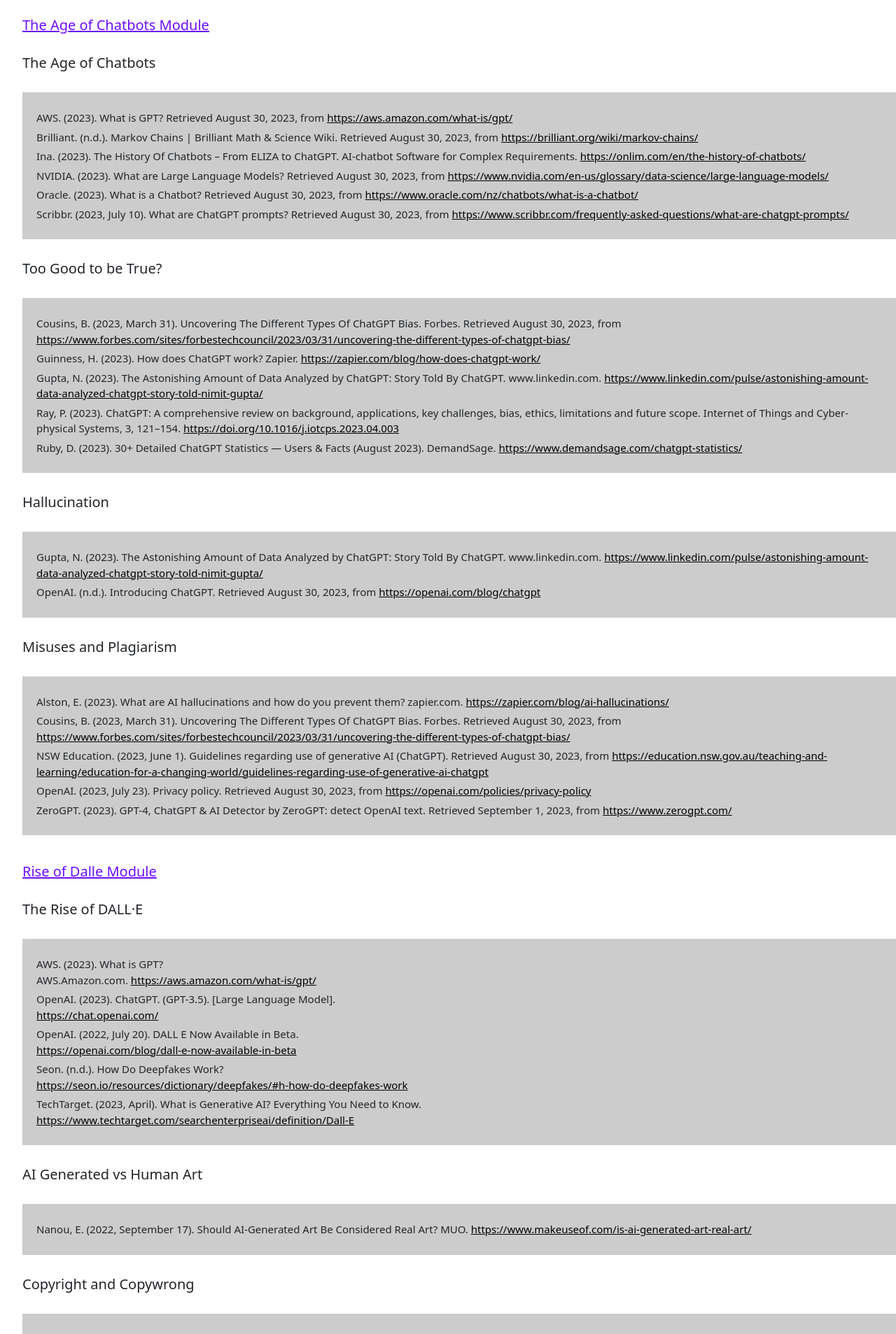
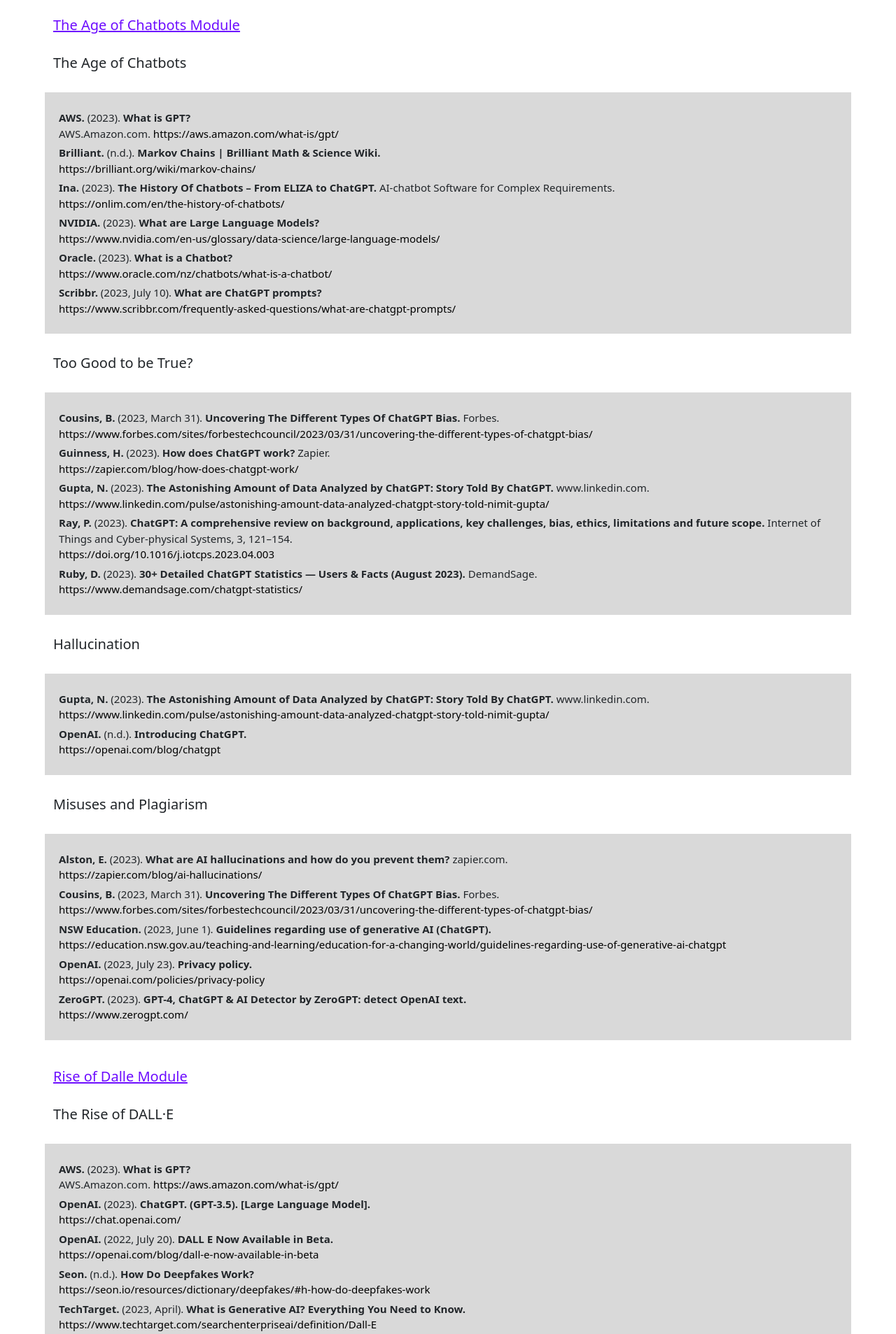
Before and after one commit to harslash/EthicAI, a Vue app in the folder project/ethicai-spa/: page /references in a window 1280 px wide. Shown: the part 140-2047 px from the top of the page at 70% size. Built offline with nearby package versions, Linux system fonts and the light colour scheme.

Commit message:
edit references page

```diff
--- a/project/ethicai-spa/src/components/pages/references-page.vue
+++ b/project/ethicai-spa/src/components/pages/references-page.vue
@@ -5,168 +5,162 @@
       <h1 class="main-heading"><u> References </u> </h1>
     </div>
     <div class="row">
-            <div class="col-md-12">
-                <h2 class="section-heading">The Age of Chatbots Module</h2> <!-- Second Header -->
-            </div>
+      <h2 class="section-heading">The Age of Chatbots Module</h2>
     </div>
     <div class="row">
-            <!-- Add empty headers labeled "text" above each rectangle -->
-            <div class="col-md-12">
         <h3 class="sub-heading">The Age of Chatbots</h3>
     </div>
-            <div class="col-md-12">
+    <div class="row">
       <div class="gray-rectangle">
         <p>
-                        AWS. (2023). What is GPT? Retrieved August 30, 2023, from
-                        <a href="https://aws.amazon.com/what-is/gpt/" target="_blank">https://aws.amazon.com/what-is/gpt/</a>
+          <b>AWS.</b> (2023). <b>What is GPT?</b><br>
+          AWS.Amazon.com. <a href="https://aws.amazon.com/what-is/gpt/" target="_blank">https://aws.amazon.com/what-is/gpt/</a>
         </p>
         <p>
-                        Brilliant. (n.d.). Markov Chains | Brilliant Math & Science Wiki. Retrieved August 30, 2023, from
+          <b>Brilliant.</b> (n.d.). <b>Markov Chains | Brilliant Math & Science Wiki.</b><br>
           <a href="https://brilliant.org/wiki/markov-chains/" target="_blank">https://brilliant.org/wiki/markov-chains/</a>
         </p>
         <p>
-                        Ina. (2023). The History Of Chatbots – From ELIZA to ChatGPT. AI-chatbot Software for Complex Requirements.
+          <b>Ina.</b> (2023). <b>The History Of Chatbots – From ELIZA to ChatGPT.</b> AI-chatbot Software for Complex Requirements.<br>
           <a href="https://onlim.com/en/the-history-of-chatbots/" target="_blank">https://onlim.com/en/the-history-of-chatbots/</a>
         </p>
         <p>
-                        NVIDIA. (2023). What are Large Language Models? Retrieved August 30, 2023, from
+          <b>NVIDIA.</b> (2023). <b>What are Large Language Models?</b><br>
           <a href="https://www.nvidia.com/en-us/glossary/data-science/large-language-models/" target="_blank">https://www.nvidia.com/en-us/glossary/data-science/large-language-models/</a>
         </p>
         <p>
-                        Oracle. (2023). What is a Chatbot? Retrieved August 30, 2023, from
+          <b>Oracle.</b> (2023). <b>What is a Chatbot?</b><br>
           <a href="https://www.oracle.com/nz/chatbots/what-is-a-chatbot/" target="_blank">https://www.oracle.com/nz/chatbots/what-is-a-chatbot/</a>
         </p>
         <p>
-                        Scribbr. (2023, July 10). What are ChatGPT prompts? Retrieved August 30, 2023, from
+          <b>Scribbr.</b> (2023, July 10). <b>What are ChatGPT prompts?</b><br>
           <a href="https://www.scribbr.com/frequently-asked-questions/what-are-chatgpt-prompts/" target="_blank">https://www.scribbr.com/frequently-asked-questions/what-are-chatgpt-prompts/</a>
         </p>
       </div>
     </div>
-            <div class="col-md-12">
+    <div class="row">
         <h3 class="sub-heading">Too Good to be True?</h3>
     </div>
-            <div class="col-md-12">
+    <div class="row">
       <div class="gray-rectangle">
         <p>
-                    Cousins, B. (2023, March 31). Uncovering The Different Types Of ChatGPT Bias. Forbes. Retrieved August 30, 2023, from
+          <b>Cousins, B.</b> (2023, March 31). <b>Uncovering The Different Types Of ChatGPT Bias.</b> Forbes.<br>
           <a href="https://www.forbes.com/sites/forbestechcouncil/2023/03/31/uncovering-the-different-types-of-chatgpt-bias/" target="_blank">https://www.forbes.com/sites/forbestechcouncil/2023/03/31/uncovering-the-different-types-of-chatgpt-bias/</a>
         </p>
         <p>
-                    Guinness, H. (2023). How does ChatGPT work? Zapier.
+          <b>Guinness, H.</b> (2023). <b>How does ChatGPT work?</b> Zapier.<br>
           <a href="https://zapier.com/blog/how-does-chatgpt-work/" target="_blank">https://zapier.com/blog/how-does-chatgpt-work/</a>
         </p>
         <p>
-                    Gupta, N. (2023). The Astonishing Amount of Data Analyzed by ChatGPT: Story Told By ChatGPT. www.linkedin.com.
+          <b>Gupta, N.</b> (2023). <b>The Astonishing Amount of Data Analyzed by ChatGPT: Story Told By ChatGPT.</b> www.linkedin.com.<br>
           <a href="https://www.linkedin.com/pulse/astonishing-amount-data-analyzed-chatgpt-story-told-nimit-gupta/" target="_blank">https://www.linkedin.com/pulse/astonishing-amount-data-analyzed-chatgpt-story-told-nimit-gupta/</a>
         </p>
         <p>
-                    Ray, P. (2023). ChatGPT: A comprehensive review on background, applications, key challenges, bias, ethics, limitations and future scope. Internet of Things and Cyber-physical Systems, 3, 121–154.
+          <b>Ray, P.</b> (2023). <b>ChatGPT: A comprehensive review on background, applications, key challenges, bias, ethics, limitations and future scope.</b> Internet of Things and Cyber-physical Systems, 3, 121–154.<br>
           <a href="https://doi.org/10.1016/j.iotcps.2023.04.003" target="_blank">https://doi.org/10.1016/j.iotcps.2023.04.003</a>
         </p>
         <p>
-                    Ruby, D. (2023). 30+ Detailed ChatGPT Statistics — Users & Facts (August 2023). DemandSage.
+          <b>Ruby, D.</b> (2023). <b>30+ Detailed ChatGPT Statistics — Users & Facts (August 2023).</b> DemandSage.<br>
           <a href="https://www.demandsage.com/chatgpt-statistics/" target="_blank">https://www.demandsage.com/chatgpt-statistics/</a>
         </p>
       </div>
     </div>
-            <div class="col-md-12">
+    <div class="row">
         <h3 class="sub-heading">Hallucination</h3>
     </div>
-            <div class="col-md-12">
+    <div class="row">
       <div class="gray-rectangle">
         <p>
-                    Gupta, N. (2023). The Astonishing Amount of Data Analyzed by ChatGPT: Story Told By ChatGPT. www.linkedin.com.
+          <b>Gupta, N.</b> (2023). <b>The Astonishing Amount of Data Analyzed by ChatGPT: Story Told By ChatGPT.</b> www.linkedin.com.<br>
           <a href="https://www.linkedin.com/pulse/astonishing-amount-data-analyzed-chatgpt-story-told-nimit-gupta/" target="_blank">https://www.linkedin.com/pulse/astonishing-amount-data-analyzed-chatgpt-story-told-nimit-gupta/</a>
         </p>
         <p>
-                    OpenAI. (n.d.). Introducing ChatGPT. Retrieved August 30, 2023, from
+          <b>OpenAI.</b> (n.d.). <b>Introducing ChatGPT.</b><br>
           <a href="https://openai.com/blog/chatgpt" target="_blank">https://openai.com/blog/chatgpt</a>
         </p>
       </div>
     </div>
-            <div class="col-md-12">
+    <div class="row">
         <h3 class="sub-heading">Misuses and Plagiarism</h3>
     </div>
-            <div class="col-md-12">
+    <div class="row">
       <div class="gray-rectangle">
         <p>
-                    Alston, E. (2023). What are AI hallucinations and how do you prevent them? zapier.com.
+          <b>Alston, E.</b> (2023). <b>What are AI hallucinations and how do you prevent them?</b> zapier.com.<br>
           <a href="https://zapier.com/blog/ai-hallucinations/" target="_blank">https://zapier.com/blog/ai-hallucinations/</a>
         </p>
         <p>
-                    Cousins, B. (2023, March 31). Uncovering The Different Types Of ChatGPT Bias. Forbes. Retrieved August 30, 2023, from
+          <b>Cousins, B.</b> (2023, March 31). <b>Uncovering The Different Types Of ChatGPT Bias.</b> Forbes.<br>
           <a href="https://www.forbes.com/sites/forbestechcouncil/2023/03/31/uncovering-the-different-types-of-chatgpt-bias/" target="_blank">https://www.forbes.com/sites/forbestechcouncil/2023/03/31/uncovering-the-different-types-of-chatgpt-bias/</a>
         </p>
         <p>
-                    NSW Education. (2023, June 1). Guidelines regarding use of generative AI (ChatGPT). Retrieved August 30, 2023, from
+          <b>NSW Education.</b> (2023, June 1). <b>Guidelines regarding use of generative AI (ChatGPT).</b><br>
           <a href="https://education.nsw.gov.au/teaching-and-learning/education-for-a-changing-world/guidelines-regarding-use-of-generative-ai-chatgpt" target="_blank">https://education.nsw.gov.au/teaching-and-learning/education-for-a-changing-world/guidelines-regarding-use-of-generative-ai-chatgpt</a>
         </p>
         <p>
-                    OpenAI. (2023, July 23). Privacy policy. Retrieved August 30, 2023, from
+          <b>OpenAI.</b> (2023, July 23). <b>Privacy policy.</b><br>
           <a href="https://openai.com/policies/privacy-policy" target="_blank">https://openai.com/policies/privacy-policy</a>
         </p>
         <p>
-                    ZeroGPT. (2023). GPT-4, ChatGPT & AI Detector by ZeroGPT: detect OpenAI text. Retrieved September 1, 2023, from
+          <b>ZeroGPT.</b> (2023). <b>GPT-4, ChatGPT & AI Detector by ZeroGPT: detect OpenAI text.</b><br>
           <a href="https://www.zerogpt.com/" target="_blank">https://www.zerogpt.com/</a>
         </p>
       </div>
     </div>
-
-            <div class="col-md-12">
-                <h2 class="section-heading">Rise of Dalle Module</h2> <!-- Second Header -->
+    <div class="row">
+      <h2 class="section-heading">Rise of Dalle Module</h2>
     </div>
-            <div class="col-md-12">
+    <div class="row">
         <h3 class="sub-heading">The Rise of DALL·E</h3>
     </div>
-            <div class="col-md-12">
+    <div class="row">
       <div class="gray-rectangle">
         <p>
-                        AWS. (2023). What is GPT?<br>
+          <b>AWS.</b> (2023). <b>What is GPT?</b><br>
           AWS.Amazon.com. <a href="https://aws.amazon.com/what-is/gpt/" target="_blank">https://aws.amazon.com/what-is/gpt/</a>
         </p>
         <p>
-                        OpenAI. (2023). ChatGPT. (GPT-3.5). [Large Language Model].<br>
+          <b>OpenAI.</b> (2023). <b>ChatGPT. (GPT-3.5). [Large Language Model].</b><br>
           <a href="https://chat.openai.com/" target="_blank">https://chat.openai.com/</a>
         </p>
         <p>
-                        OpenAI. (2022, July 20). DALL E Now Available in Beta.<br>
+          <b>OpenAI.</b> (2022, July 20). <b>DALL E Now Available in Beta.</b><br>
           <a href="https://openai.com/blog/dall-e-now-available-in-beta" target="_blank">https://openai.com/blog/dall-e-now-available-in-beta</a>
         </p>
         <p>
-                        Seon. (n.d.). How Do Deepfakes Work?<br>
+          <b>Seon.</b> (n.d.). <b>How Do Deepfakes Work?</b><br>
           <a href="https://seon.io/resources/dictionary/deepfakes/#h-how-do-deepfakes-work" target="_blank">https://seon.io/resources/dictionary/deepfakes/#h-how-do-deepfakes-work</a>
         </p>
         <p>
-                        TechTarget. (2023, April). What is Generative AI? Everything You Need to Know.<br>
+          <b>TechTarget.</b> (2023, April). <b>What is Generative AI? Everything You Need to Know.</b><br>
           <a href="https://www.techtarget.com/searchenterpriseai/definition/Dall-E" target="_blank">https://www.techtarget.com/searchenterpriseai/definition/Dall-E</a>
         </p>
       </div>
     </div>
-            <div class="col-md-12">
+    <div class="row">
         <h3 class="sub-heading">AI Generated vs Human Art</h3>
     </div>
-            <div class="col-md-12">
+    <div class="row">
       <div class="gray-rectangle">
         <p>
-                        Nanou, E. (2022, September 17). Should AI-Generated Art Be Considered Real Art? MUO.
+          <b>Nanou, E.</b> (2022, September 17). <b>Should AI-Generated Art Be Considered Real Art?</b> MUO.<br>
           <a href="https://www.makeuseof.com/is-ai-generated-art-real-art/" target="_blank">https://www.makeuseof.com/is-ai-generated-art-real-art/</a>
         </p>
       </div>
     </div>
-            <div class="col-md-12">
+    <div class="row">
         <h3 class="sub-heading">Copyright and Copywrong</h3>
     </div>
-            <div class="col-md-12">
+    <div class="row">
       <div class="gray-rectangle">
         <p>
-                    Cartter, E. (2023, March 28). The Pope Francis Puffer Photo Was Real in Our Hearts. GQ.
+          <b>Cartter, E.</b> (2023, March 28). <b>The Pope Francis Puffer Photo Was Real in Our Hearts.</b> GQ.<br>
           <a href="https://www.gq.com/story/pope-puffer-jacket-midjourney-ai-meme" target="_blank">https://www.gq.com/story/pope-puffer-jacket-midjourney-ai-meme</a>
         </p>
         <p>
-                    Parra, D., & Shroud, S. R. (2023, February 24). The Ethics of AI Art. Center for Media Engagement.
+          <b>Parra, D., & Shroud, S. R.</b> (2023, February 24). <b>The Ethics of AI Art.</b> Center for Media Engagement.<br>
           <a href="https://mediaengagement.org/research/the-ethics-of-ai-art/" target="_blank">https://mediaengagement.org/research/the-ethics-of-ai-art/</a>
         </p>
-                </div>
       </div>
     </div>
   </div>
@@ -181,29 +175,26 @@ import PageFooter from '../reusable/page-footer.vue';
 export default defineComponent({
   name: 'ReferencesPage',
   data() {
-        return {
-
-        }
+    return {};
   },
-    methods: {
-
-    },
+  methods: {},
   components: {
     'nav-bar': NavBar,
-        'page-footer': PageFooter
-    }
+    'page-footer': PageFooter,
+  },
 });
 </script>
 
 <style scoped>
 @import url('https://fonts.googleapis.com/css2?family=Open+Sans:wght@700&display=swap');
 .container-fluid.page-container {
-    min-height: calc(100vh - 60px); /* Set the minimum height to avoid going into the footer */
+  min-height: calc(100vh - 60px);
   margin-top: 60px;
-    padding-bottom: 20px; /* Add some padding at the bottom for spacing */
+  padding-bottom: 20px;
   padding-top: 40px;
-    margin-left: 20px;
-    margin-right: 20px;
+  margin-left: auto;
+  margin-right: auto;
+  max-width: 90%;
 }
 
 .main-heading {
@@ -212,32 +203,33 @@ export default defineComponent({
 }
 
 .section-heading {
+  text-decoration: underline;
+  color: #6d0cff;
+  font-size: 20px;
+  margin: 20px 0;
   text-align: left;
-    text-decoration: underline;
-    color: #6D0CFF;
+}
+
+.sub-heading {
   font-size: 20px;
+  margin: 10px 0;
+  text-align: left;
+}
+
+.gray-rectangle {
+  background-color: #D9D9D9;
+  padding: 20px;
   margin: 20px 0;
 }
 
-.sub-heading {
-    text-align: left;
-    font-size: 20px;
-    margin: 10px 0;
-}
-
-.gray-rectangle {
-    background-color: #ccc; /* Gray color for the rectangle */
-    padding: 20px; /* Add padding to the rectangle */
-    margin: 20px 0; /* Add vertical margin for spacing between rectangles */
-}
-
 .gray-rectangle p {
-    margin: 5px 0; /* Add margin to paragraphs within the rectangle */
+  margin: 5px 0;
   text-align: left;
   font-size: 15px;
 }
 
 a {
-    color: black; /* Change this to your desired link color */
+  color: black;
+  text-decoration: none;
 }
 </style>
```
Lines whose indentation alone changed are shown as unchanged.
